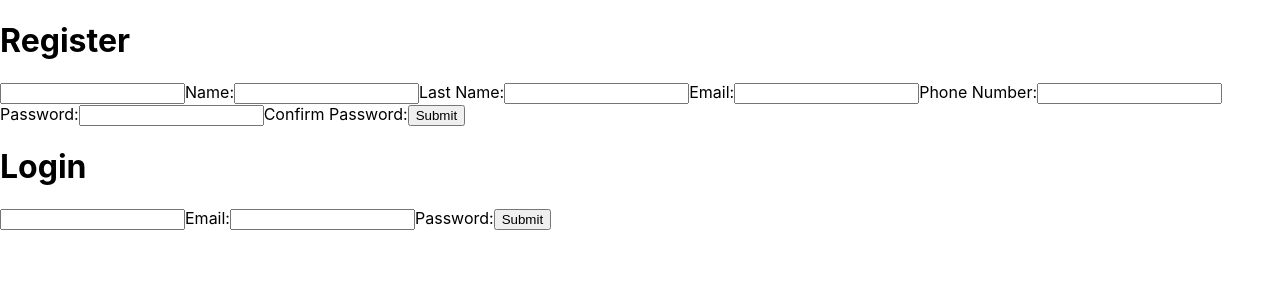
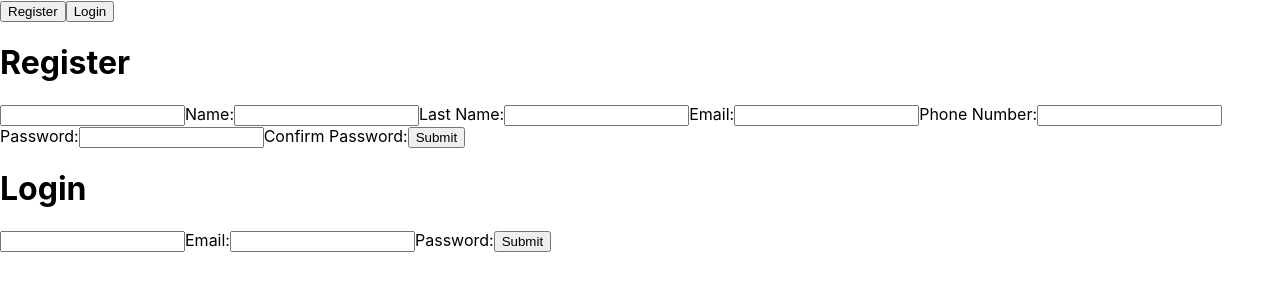
Before and after one commit to natasha-n-karanja/React-lesson1, a React (Create React App) app: page / in a window 1280 px wide. Shown: the top 300 px of the page. Built offline with nearby package versions, Linux system fonts and the light colour scheme.

Commit message:
added new function

```diff
--- a/src/App.js
+++ b/src/App.js
@@ -2,8 +2,14 @@ import FormComponent from "./Components/FormComponent";
 import LogInComponent from "./Components/LogInComponent";
 
 const App = () => {
+  const handleForm = () => {
+    console.log("Form submmited")
+  }
+
   return (
     <div className="App">
+      <button onClick={handleForm}>Register</button>
+      <button onClick={handleForm}>Login</button>
       <FormComponent />
       <LogInComponent />
     </div>
```
